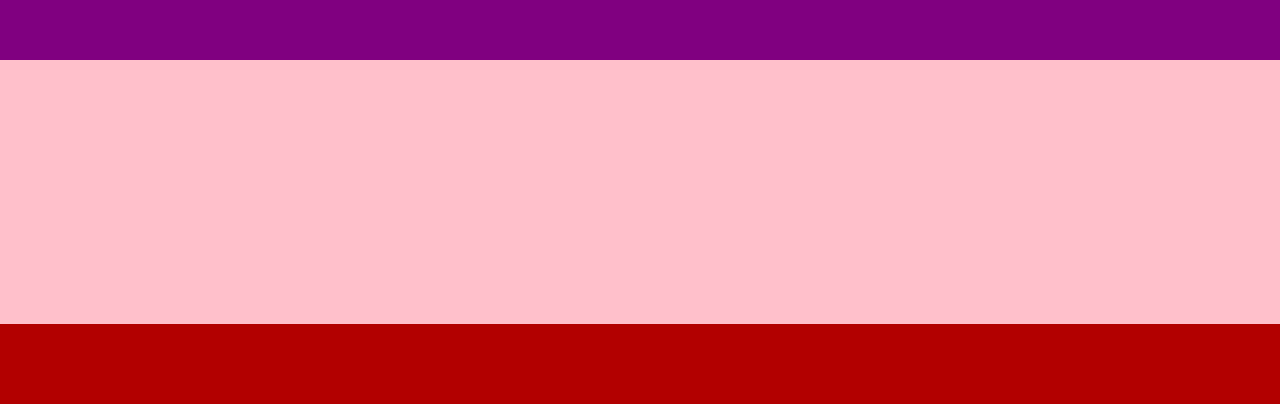
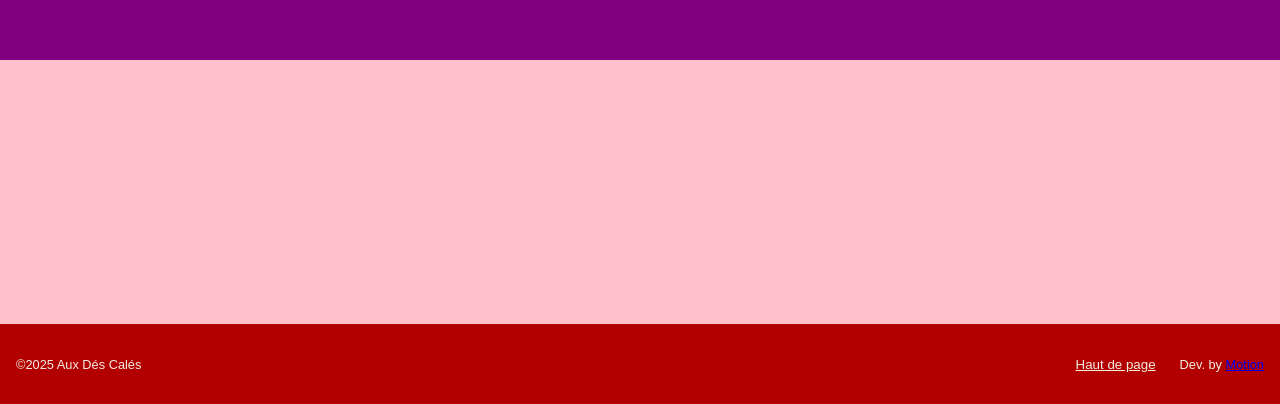
Before and after one commit to motion-333/ADC, a plain HTML site: page index.html in a window 1280 px wide. Shown: the part 2720-3124 px from the top of the page. Drawn offline with Linux system fonts and the light colour scheme; no server answers; a web font is replaced by a local one.

Commit message:
Add footer with back-to-top link

```diff
--- a/index.html
+++ b/index.html
@@ -138,7 +138,30 @@
     }
     .main-purple { background: purple; width: 100vw; height: 100vh; }
     .pink-block { background: pink; width: 100vw; height: 33vh; }
-    .footer { background: var(--border-color); width: 100vw; height: var(--header-height); }
+    .footer {
+      background: var(--border-color);
+      width: 100vw;
+      height: var(--header-height);
+      display: flex;
+      align-items: center;
+      justify-content: space-between;
+      padding: 0 var(--padding1);
+      color: var(--text-color);
+      font-size: 0.8rem;
+    }
+    .footer-right {
+      display: flex;
+      align-items: center;
+      gap: var(--spacing1);
+    }
+    #back-top {
+      background: none;
+      border: none;
+      color: inherit;
+      cursor: pointer;
+      text-decoration: underline;
+      padding: 0;
+    }
 
     /* Float animations */
     @keyframes float-left { from{transform:translate(-50%,-50%);} to{transform:translate(calc(-50% + var(--float-distance)),-50%);} }
@@ -184,14 +207,20 @@
   <div class="red-box"></div>
   <div class="main-purple" id="purple"></div>
   <div class="pink-block" id="pink"></div>
-  <div class="footer"></div>
+  <div class="footer">
+    <span>©2025 Aux Dés Calés</span>
+    <div class="footer-right">
+      <button id="back-top">Haut de page</button>
+      <span>Dev. by <a href="https://motion333.com" target="_blank">Motion</a></span>
+    </div>
+  </div>
 
   <script>
     // Smooth scroll
     document.addEventListener('DOMContentLoaded', () => {
-      const duration = 2000;
+      const defaultDuration = 2000;
       function ease(t) { return t<0.5?4*t*t*t:1-Math.pow(-2*t+2,3)/2; }
-      function scrollToY(targetY) {
+      function scrollToY(targetY,duration=defaultDuration) {
         const startY=window.pageYOffset, diff=targetY-startY; let t0;
         function step(ts){ if(!t0)t0=ts; const t=Math.min((ts-t0)/duration,1);
           window.scrollTo(0,startY+diff*ease(t)); if(t<1)requestAnimationFrame(step);
@@ -204,6 +233,8 @@
         scrollToY(y);
       }));
       document.getElementById('logo-btn').addEventListener('click',e=>{e.preventDefault();scrollToY(0);});
+      const back=document.getElementById('back-top');
+      if(back){back.addEventListener('click',e=>{e.preventDefault();scrollToY(0,3000);});}
     });
 
     // Slideshow
```
